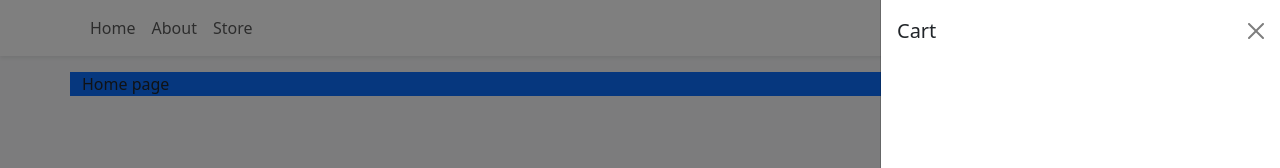
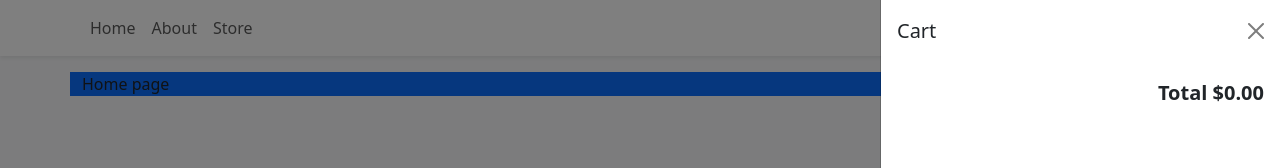
Before and after one commit to josueJURE/shopping_cart, a React (Vite) app: page / in a window 1280 px wide. Shown: the top 168 px of the page. Built offline with nearby package versions, Linux system fonts and the light colour scheme.

Commit message:
refactor ShoppingCart component and improve code formatting

```diff
--- a/src/components/ShoppingCart.tsx
+++ b/src/components/ShoppingCart.tsx
@@ -1,15 +1,15 @@
-
-import { Offcanvas, Stack} from "react-bootstrap";
+import { Offcanvas, Stack } from "react-bootstrap";
 import { useShoppingCart } from "../context/UseShoppingCart";
 import Cart from "./Cart";
+import formatCurrency from "../utilities/formatCurrency";
+import StoreItems from "../data/items";
 
 type ShoppingCartProps = {
-    isOpen: boolean
-}
+  isOpen: boolean;
+};
 
-export default function ShoppingCart({isOpen} : ShoppingCartProps ) {
-
-  const { closeCart, cartItems} = useShoppingCart();
+export default function ShoppingCart({ isOpen }: ShoppingCartProps) {
+  const { closeCart, cartItems } = useShoppingCart();
   return (
     <Offcanvas show={isOpen} onHide={closeCart} placement="end">
       <Offcanvas.Header closeButton>
@@ -17,11 +17,18 @@
       </Offcanvas.Header>
       <Offcanvas.Body>
         <Stack gap={3}>
-           {cartItems.map(item =>
+          {cartItems.map((item) => (
             <Cart key={item.id} {...item}></Cart>
-           )}
-
-
+          ))}
+          <div className="ms-auto fw-bold fs-5">
+            Total{" "}
+            {formatCurrency(
+              cartItems.reduce((total, cartItem) => {
+                const item = StoreItems.find((i) => i.id === cartItem.id);
+                return total + (item?.price || 0) * cartItem.quantity;
+              }, 0)
+            )}
+          </div>
         </Stack>
       </Offcanvas.Body>
     </Offcanvas>
```
